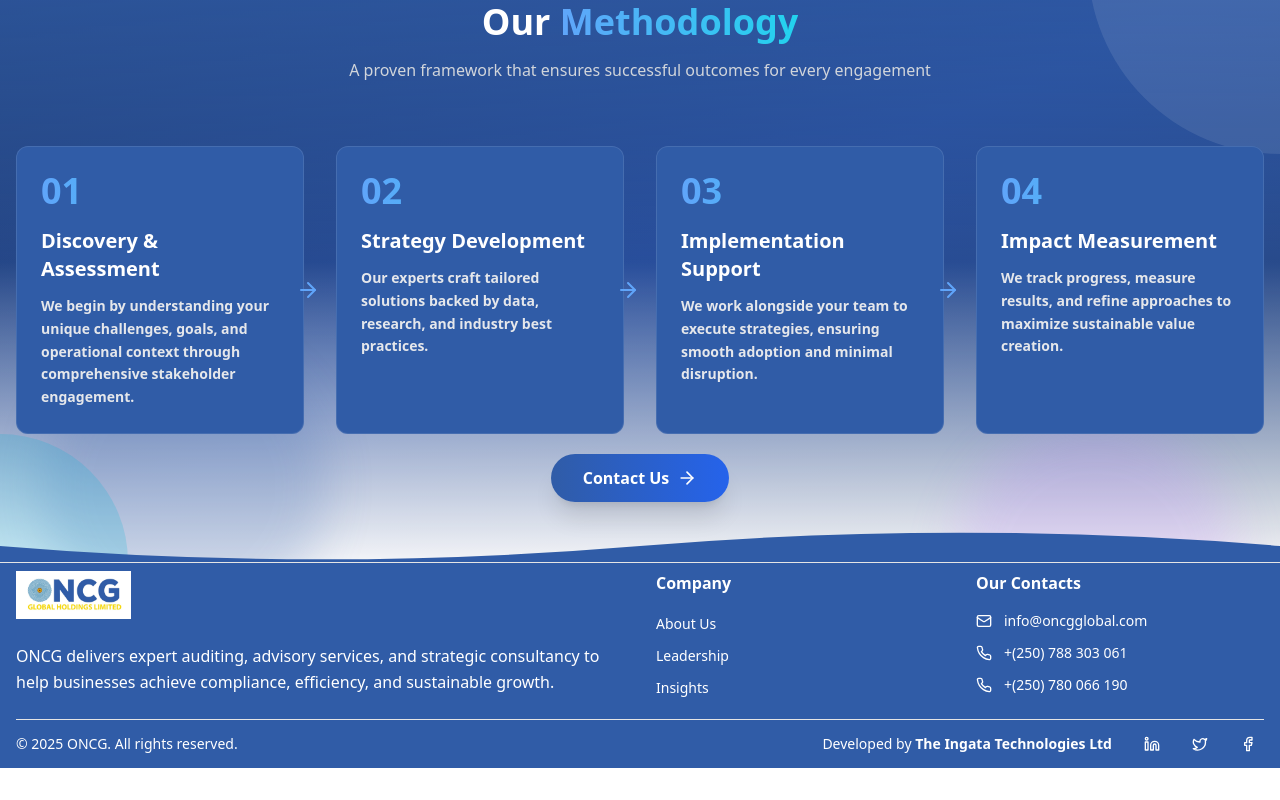
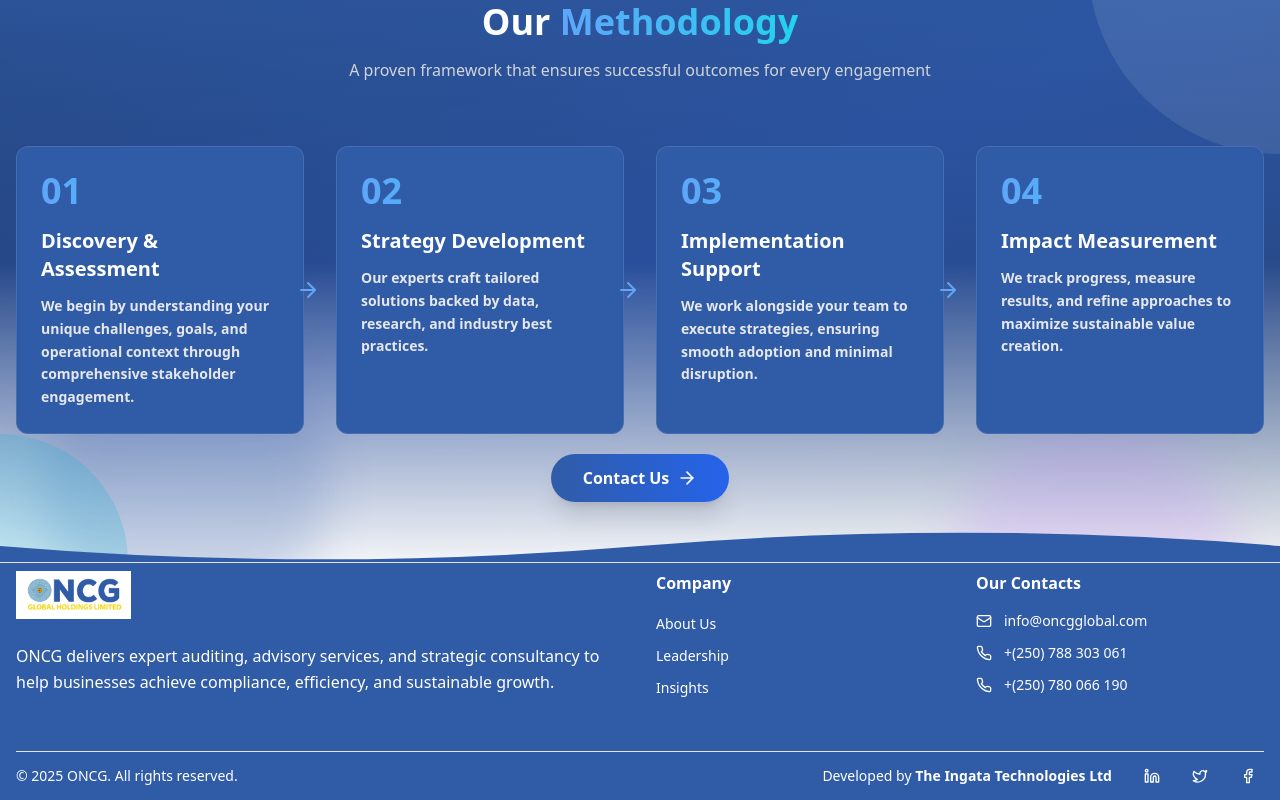
Before and after one commit to ingatatech/oncg-global-frontend, a Next.js app: page / in a window 1280 px wide. Shown: the part 1924-2724 px from the top of the page. Before the commit the page ends 2692 px from the top, so only its background shows below. Built offline with nearby package versions, Linux system fonts and the light colour scheme.

Commit message:
fix : fixing how the sevices are being displayed

```diff
--- a/app/page.tsx
+++ b/app/page.tsx
@@ -9,7 +9,7 @@ import ServicesClickModal from "@/components/ServicesClickModal";
 import { DecorativeBottomWave } from "@/components/DecorativeBottomWave";
 
 export default function HomePage() {
-    const { scrollYProgress } = useScroll()
+  const { scrollYProgress } = useScroll()
   const y = useTransform(scrollYProgress, [0, 1], ['0%', '50%'])
 
   const heroRef = useRef(null);
@@ -187,7 +187,7 @@ From socio-economic research and data analytics to business consulting, IT solut
 </section>
 
       {/* ================= WHY CHOOSE US ================= */}
-      <section className="py-10 bg-gradient-to-br from-slate-900 via-blue-900 to-slate-800 relative">
+      <section className="py-10 bg-gradient-to-br from-slate-900 via-blue-900 to-slate-800 relative overflow-hidden ">
         <div className="absolute inset-0 opacity-10">
           <div className="absolute top-0 left-1/4 w-96 h-96 bg-blue-500 rounded-full filter blur-3xl"></div>
           <div className="absolute bottom-0 right-1/4 w-96 h-96 bg-cyan-500 rounded-full filter blur-3xl"></div>
--- a/components/Footer.tsx
+++ b/components/Footer.tsx
@@ -77,7 +77,9 @@ export default function Footer() {
         </div>
 
         {/* Bottom Section */}
-        <div className="flex flex-col md:flex-row justify-between items-center pt-2 border-t border-primary-foreground/20">
+       <div className="mt-8">
+
+         <div className="flex flex-col md:flex-row justify-between items-center pt-2 border-t border-primary-foreground/20">
           <div className="flex flex-col md:flex-row items-center space-y-4 md:space-y-0 md:space-x-6 mb-4 md:mb-0">
             <div className="text-sm text-primary-foreground/80">
               © {new Date().getFullYear()} ONCG. All rights reserved.
@@ -121,6 +123,7 @@ export default function Footer() {
             </div>
           </div>
         </div>
+       </div>
       </div>
     </footer>
   )
```
